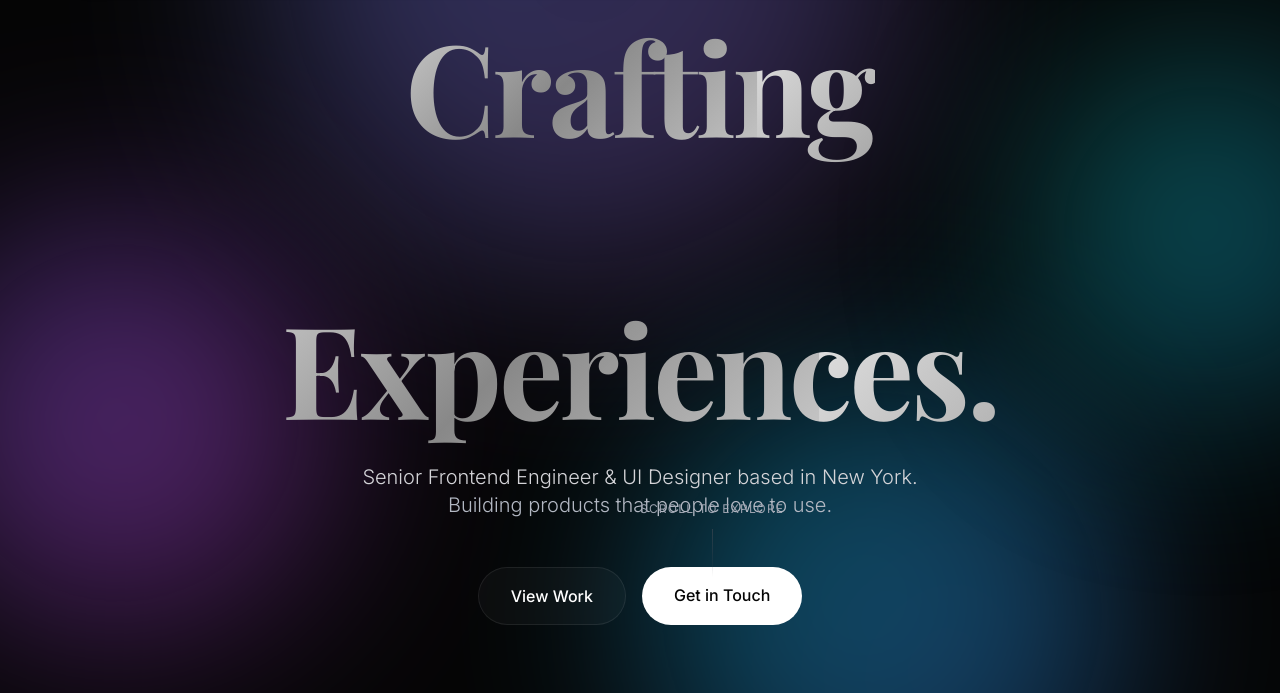
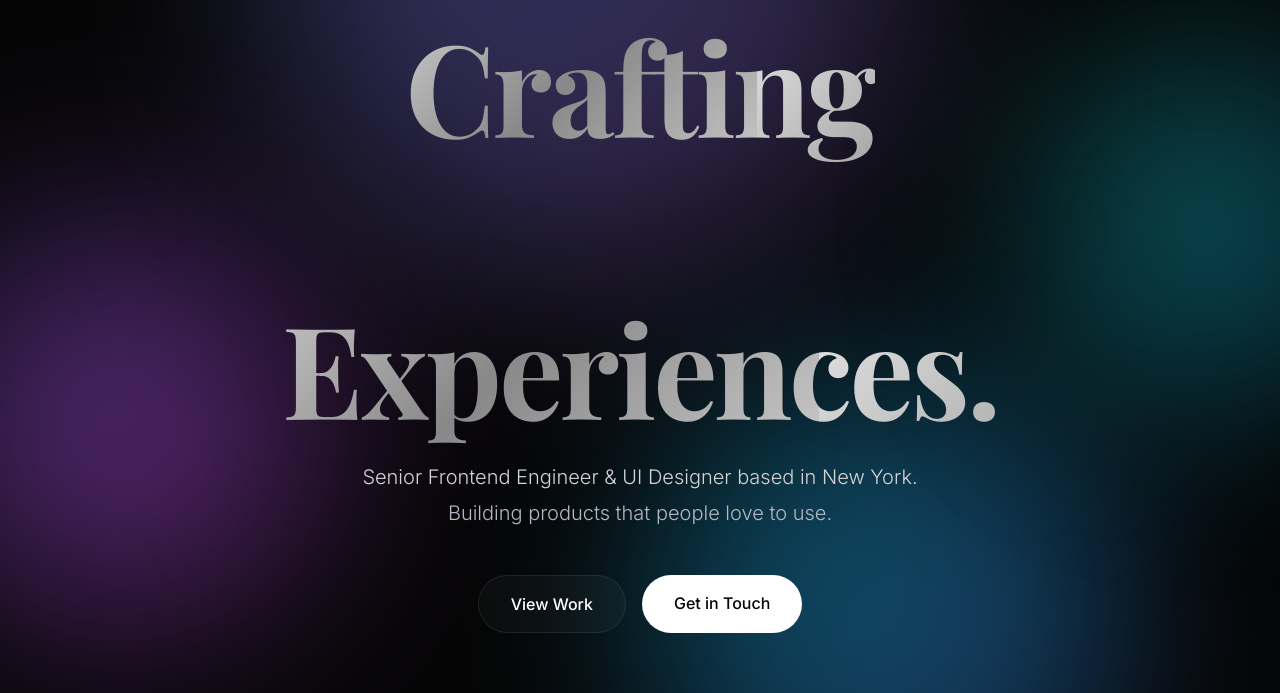
Before and after one commit to SubashS0411/Freelancer-Portfolio, a website: page index2.html in a window 1280 px wide. Shown: the part 107-800 px from the top of the page. Drawn offline with nearby package versions, Linux system fonts and the light colour scheme.

Commit message:
Issue in the home 2 is resolved

```diff
--- a/index2.html
+++ b/index2.html
@@ -615,7 +615,7 @@
     <main>
         <!-- ===================== HERO SECTION ===================== -->
         <section class="min-h-screen relative flex items-center justify-center px-6 py-32">
-            <div class="relative z-10 text-center max-w-5xl mx-auto">
+            <div class="relative z-10 text-center max-w-5xl mx-auto pb-32">
                 <!-- Main Headline -->
                 <h1 class="font-display font-bold text-5xl sm:text-6xl md:text-7xl lg:text-8xl xl:text-9xl leading-[0.9] tracking-tight mb-8 fade-in">
                     <span class="gradient-silver">Crafting</span>
@@ -632,14 +632,14 @@
                 </h1>
 
                 <!-- Subtext -->
-                <p class="text-lg md:text-xl text-zinc-400 max-w-2xl mx-auto mb-12 font-light leading-relaxed fade-in fade-in-delay-1">
+                <p class="text-lg md:text-xl text-zinc-400 max-w-2xl mx-auto mb-12 font-light leading-loose fade-in fade-in-delay-1">
                     Senior Frontend Engineer & UI Designer based in New York.
                     <br>
-                    <span class="text-zinc-500">Building products that people love to use.</span>
+                    <span class="text-zinc-500 block mt-2">Building products that people love to use.</span>
                 </p>
 
                 <!-- CTA Buttons -->
-                <div class="flex flex-wrap justify-center gap-4 fade-in fade-in-delay-2">
+                <div class="flex flex-wrap justify-center gap-4 mb-16 fade-in fade-in-delay-2">
                     <a href="#work" class="px-8 py-4 rounded-full glass text-white font-medium transition-all hover:bg-white/10">
                         View Work
                     </a>
@@ -648,11 +648,6 @@
                     </a>
                 </div>
 
-                <!-- Scroll Indicator -->
-                <div class="absolute bottom-12 left-1/2 -translate-x-1/2 flex flex-col items-center gap-3 fade-in fade-in-delay-4">
-                    <span class="text-xs text-zinc-600 tracking-widest uppercase">Scroll to explore</span>
-                    <div class="w-px h-12 bg-gradient-to-b from-zinc-600 to-transparent animate-pulse"></div>
-                </div>
             </div>
         </section>
 
```
